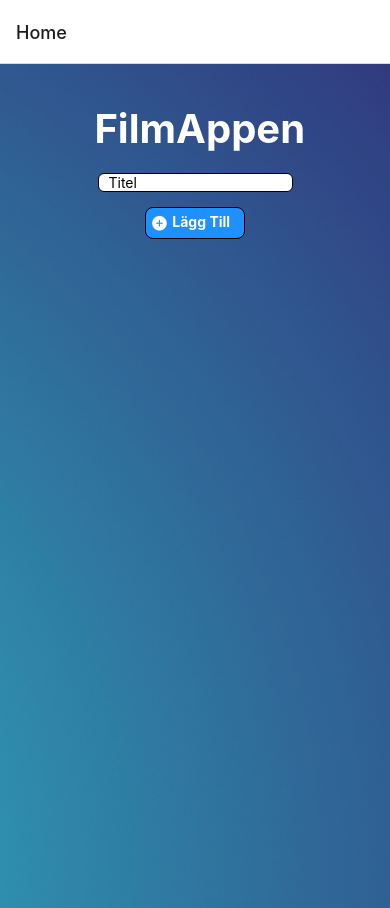
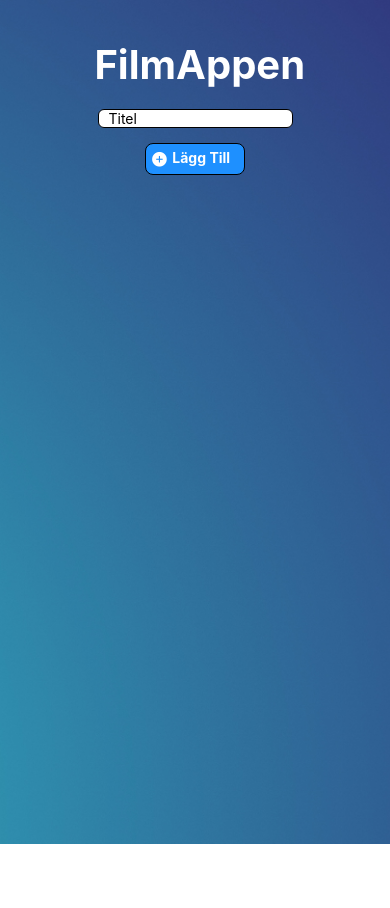
Before and after one commit to chubrubbaloo/EC-Utveckling-For-Android-Plattformar, a React Native app: screen / in a window 390 px wide. After the commit the page ends 844 px from the top, so only its background shows below. Built offline with nearby package versions, Linux system fonts and the light colour scheme.

Commit message:
remove default navbar

```diff
--- a/App.js
+++ b/App.js
@@ -8,7 +8,7 @@ const NativeStack = createNativeStackNavigator();
 export default function App() {
   return (
     <NavigationContainer>
-      <NativeStack.Navigator>
+      <NativeStack.Navigator screenOptions={{headerShown: false}}>
         <NativeStack.Screen
           name='Home'
           component={Home}
```
